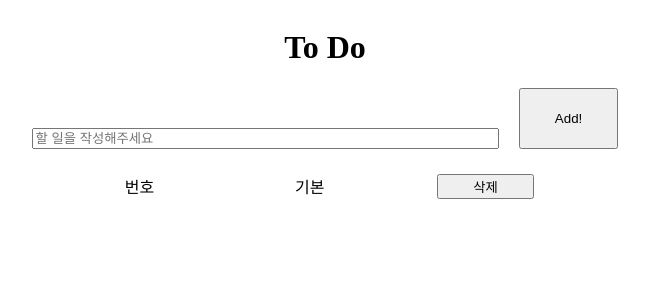
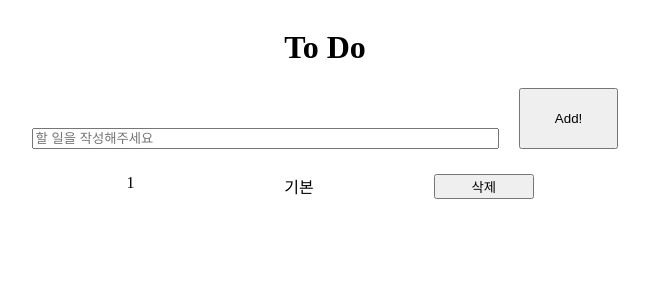
Before and after one commit to Applehole/leanon, a React (Create React App) app: page / in a window 1280 px wide. Shown: the top 300 px of the page, without its empty margins (315-964 px from the left). Built offline with nearby package versions, Linux system fonts and the light colour scheme.

Commit message:
Feat: 숫자 구현완료

```diff
--- a/src/components/Body.js
+++ b/src/components/Body.js
@@ -39,9 +39,9 @@ function Body() {
     return (
       <BodyContainer>
         <div>
-          {Array.map((el)=>
+          {Array.map((el, idx)=>
           <ul className='todoListUl' id={el.id} key={el.id}>
-           <div className='ListNumber'>번호</div>
+           <div className='ListNumber'>{Array.length-idx}</div>
            <div className='ListText'>{el.text}</div>
            <button className='ListDelete' onClick={onClick}>삭제</button>
           </ul>)}
```
